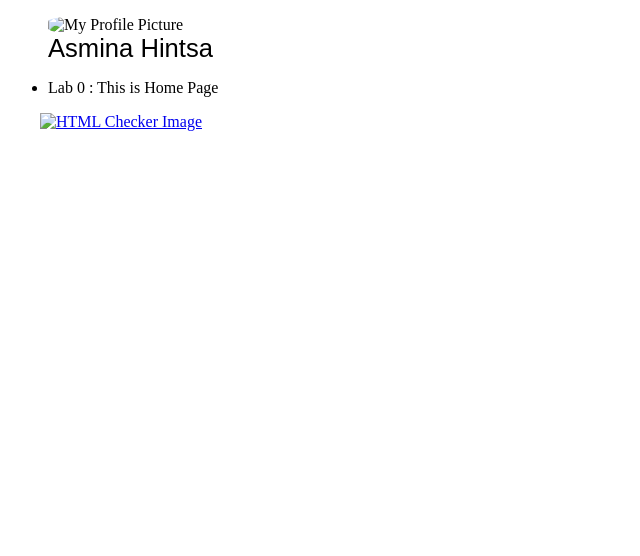
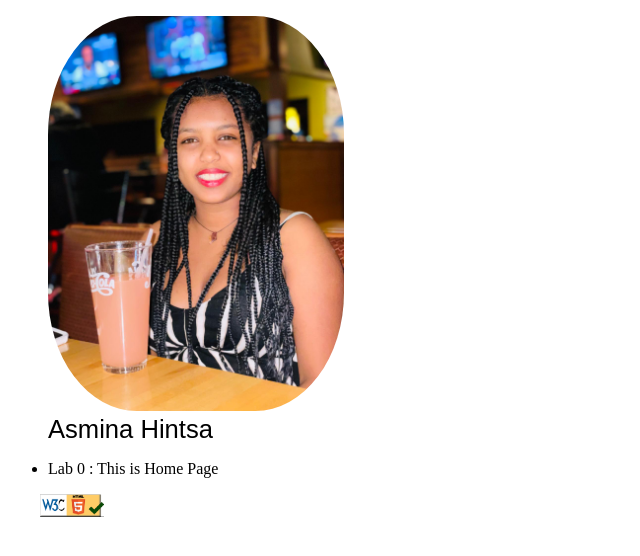
Before and after one commit to Asmina98/WAPCS472, a plain HTML site: page index.html in a window 1280 px wide. Shown: the whole page, without its empty margins (0-640 px from the left). Drawn offline with Linux system fonts and the light colour scheme.

Commit message:
Update index.html

```diff
--- a/index.html
+++ b/index.html
@@ -9,7 +9,7 @@
 <body>
    <figure>
 
-    <img id="profile-pic" src="./Resource/myPhoto.jpg" alt="My Profile Picture">
+    <img id="profile-pic" src="./myPhoto.jpg" alt="My Profile Picture">
     <figcaption>Asmina Hintsa</figcaption>
    </figure>
     <nav>
@@ -18,7 +18,7 @@
               </ul>
     </nav>
     <footer>
-        <a target="_blank" href="https://r.search.yahoo.com/_ylt=Awrhega3GzBmMCQAz2IPxQt.;_ylu=Y29sbwNiZjEEcG9zAzEEdnRpZAMEc2VjA3Ny/RV=2/RE=1714457655/RO=10/RU=https%3a%2f%2fvalidator.w3.org%2f/RK=2/RS=qSCY3G5_8ThS44UyprMNo6IK4vk-"><img id="Html-Checker-img" src="./Resource/HtmlChecker.png" alt="HTML Checker Image" ></a>
+        <a target="_blank" href="https://r.search.yahoo.com/_ylt=Awrhega3GzBmMCQAz2IPxQt.;_ylu=Y29sbwNiZjEEcG9zAzEEdnRpZAMEc2VjA3Ny/RV=2/RE=1714457655/RO=10/RU=https%3a%2f%2fvalidator.w3.org%2f/RK=2/RS=qSCY3G5_8ThS44UyprMNo6IK4vk-"><img id="Html-Checker-img" src="./HtmlChecker.png" alt="HTML Checker Image" ></a>
     </footer>
 </body>
 </html>
```
